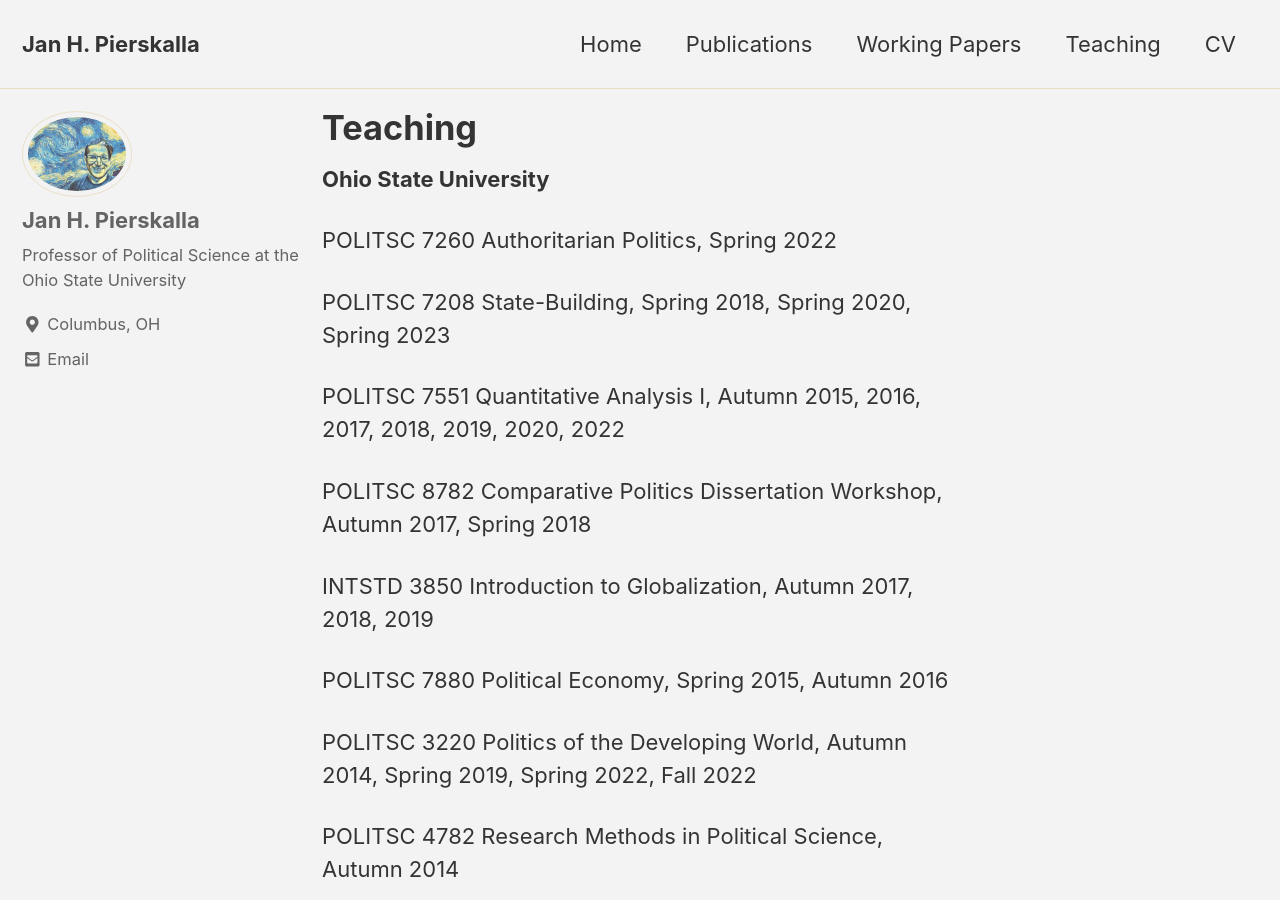
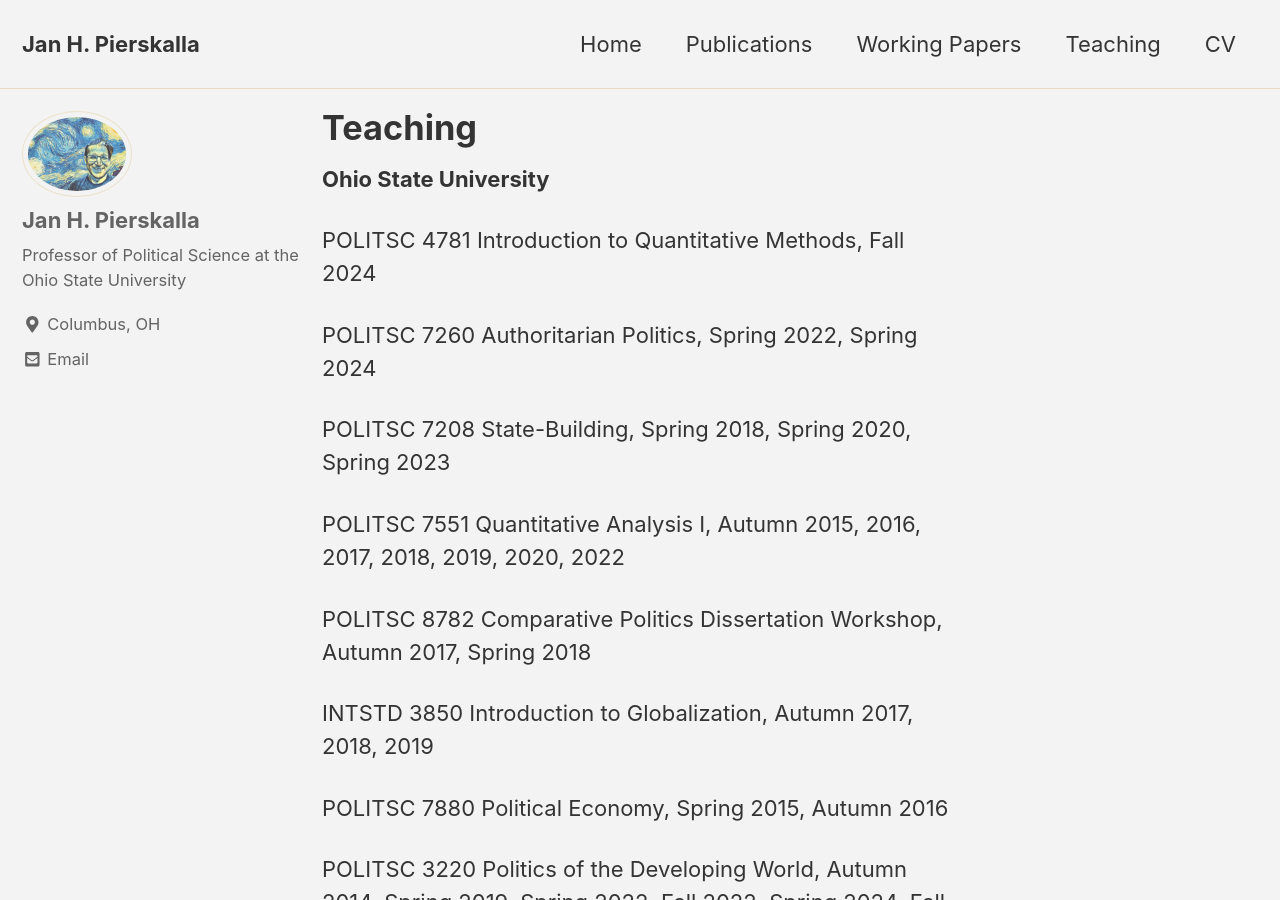
Before and after one commit to jpierskalla/jpierskalla.github.io, a Jekyll site: the page built from pages/teaching.md, in a window 1280 px wide and 900 px high. Built offline with Jekyll 4.4.1, drawn with Linux system fonts in a browser that asks for light colours; nearby versions of some CDN libraries; some of the changed text lies outside the part shown.

Commit message:
Update teaching.md

```diff
--- a/pages/teaching.md
+++ b/pages/teaching.md
@@ -8,7 +8,9 @@ author_profile: true
 
 __Ohio State University__
 
-POLITSC 7260 Authoritarian Politics, Spring 2022
+POLITSC 4781 Introduction to Quantitative Methods, Fall 2024
+
+POLITSC 7260 Authoritarian Politics, Spring 2022, Spring 2024
 
 POLITSC 7208 State-Building, Spring 2018, Spring 2020, Spring 2023
 
@@ -20,7 +22,7 @@ INTSTD 3850 Introduction to Globalization, Autumn 2017, 2018, 2019
 
 POLITSC 7880 Political Economy, Spring 2015, Autumn 2016
 
-POLITSC 3220 Politics of the Developing World, Autumn 2014, Spring 2019, Spring 2022, Fall 2022
+POLITSC 3220 Politics of the Developing World, Autumn 2014, Spring 2019, Spring 2022, Fall 2022, Spring 2024, Fall 2025
 
 POLITSC 4782 Research Methods in Political Science, Autumn 2014
 
```
